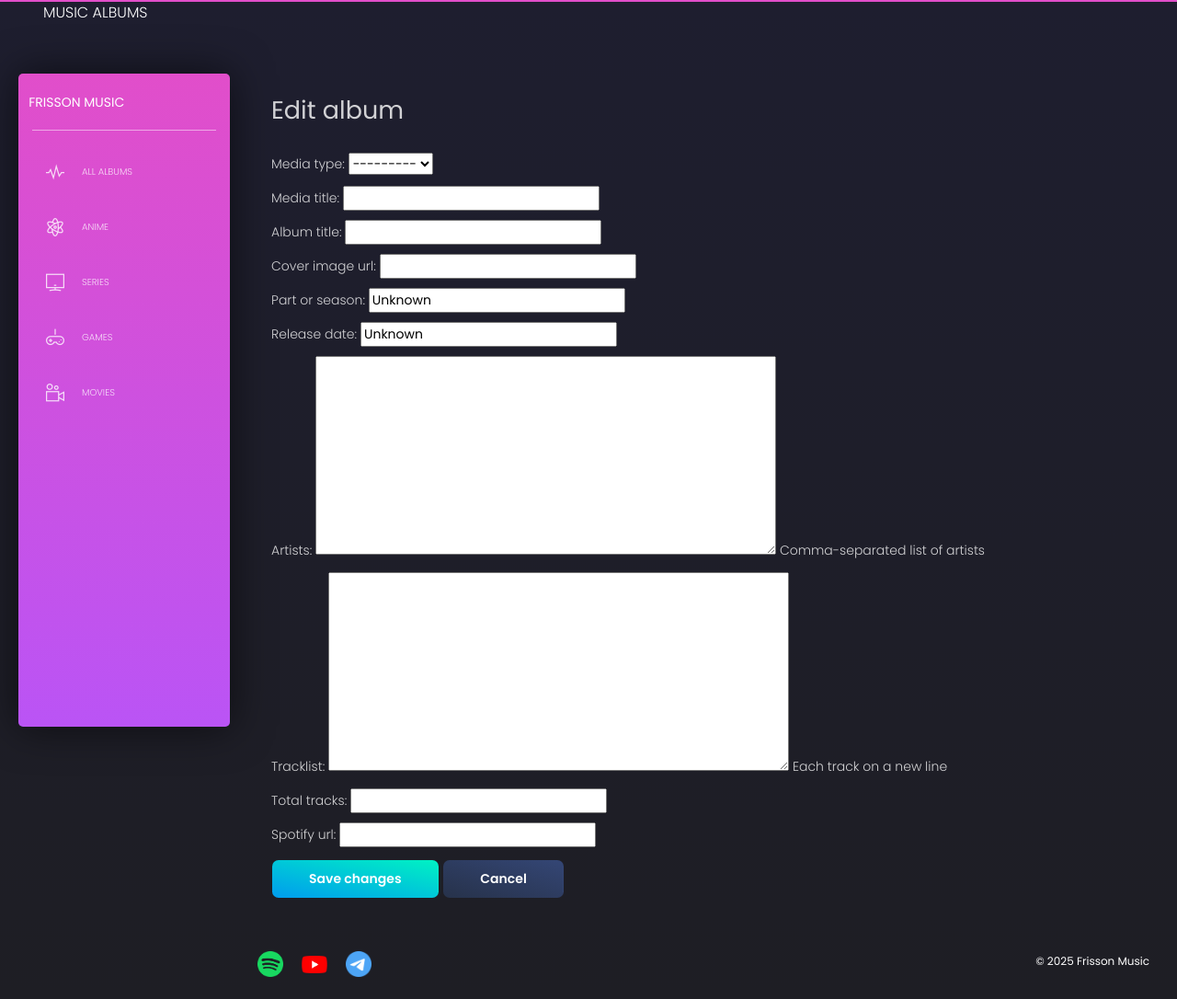
After one commit to Iventyk/frisson-music, a Django app: template templates/frisson_music/album_form.html in a window 1280 px wide. The commit adds this page. Shown: the whole page at 92% size. Run offline with Django 5.2, Linux system fonts and the light colour scheme; the template is opened without the code that fills it: values that come from a table or form of the project are taken from there, others are empty; some libraries are stand-ins or nearby versions.

Commit message:
added Album Edit Page

```diff
--- /dev/null
+++ b/frisson_music/forms.py
@@ -0,0 +1,19 @@
+from django import forms
+from .models import Album
+
+
+class AlbumUpdateForm(forms.ModelForm):
+    class Meta:
+        model = Album
+        fields = [
+            "media_type",
+            "media_title",
+            "album_title",
+            "cover_image_url",
+            "part_or_season",
+            "release_date",
+            "artists",
+            "tracklist",
+            "total_tracks",
+            "spotify_url",
+        ]
--- a/frisson_music/models.py
+++ b/frisson_music/models.py
@@ -1,12 +1,13 @@
 from django.db import models
+from django.urls import reverse
 
 
 class Album(models.Model):
     class MediaType(models.TextChoices):
+        ANIME = "ANIME", "Anime"
         SERIES = "SERIES", "Series"
+        GAME = "GAME", "Game"
         MOVIE = "MOVIE", "Movie"
-        ANIME = "ANIME", "Anime"
-        GAME = "GAME", "Game"
 
     media_type = models.CharField(max_length=10, choices=MediaType.choices)
     media_title = models.CharField(max_length=255)
@@ -19,3 +20,6 @@ class Album(models.Model):
     total_tracks = models.PositiveIntegerField()
     spotify_url = models.URLField(blank=True, null=True)
     created_at = models.DateTimeField(auto_now_add=True)
+
+    def get_absolute_url(self):
+        return reverse("frisson_music:album-detail", kwargs={"pk": self.pk})
--- a/frisson_music/urls.py
+++ b/frisson_music/urls.py
@@ -1,9 +1,12 @@
 from django.urls import path
-from .views import AlbumListView, AlbumDetailView
+from .views import AlbumListView, AlbumDetailView, AlbumUpdateView
 
 
 urlpatterns = [
-    path("albums/", AlbumListView.as_view(), name="album-list"),
+    path("albums/", AlbumListView.as_view(),
+         name="album-list"),
     path("album/<int:pk>/", AlbumDetailView.as_view(),
          name="album-detail"),
+    path("album/<int:pk>/update/", AlbumUpdateView.as_view(),
+         name="album-update"),
 ]
--- a/templates/frisson_music/album_detail.html
+++ b/templates/frisson_music/album_detail.html
@@ -3,6 +3,9 @@
 {% block content %}
   <div class="album-detail">
     <h1>{{ album.album_title }}</h1>
+    <a href="{% url 'album-update' album.pk %}" class="btn btn-warning">
+      Edit album
+    </a>
     <img src="{{ album.cover_image_url }}" alt="{{ album.album_title }}">
     <p>Release date: {{ album.release_date }}</p>
     <p>Artists: {{ album.artists }}</p>
--- /dev/null
+++ b/templates/frisson_music/album_form.html
@@ -0,0 +1,21 @@
+{% extends "base.html" %}
+{% load static %}
+
+{% block content %}
+  <div class="container mt-4">
+    <h2>Edit album</h2>
+
+    <form method="post">
+      {% csrf_token %}
+      {{ form.as_p }}
+
+      <button type="submit" class="btn btn-success">
+        Save changes
+      </button>
+
+      <a href="{% url 'album-detail' object.pk %}" class="btn btn-secondary">
+        Cancel
+      </a>
+    </form>
+  </div>
+{% endblock %}
```
Also changed, not shown: frisson_music/views.py (+15 -1 lines).
